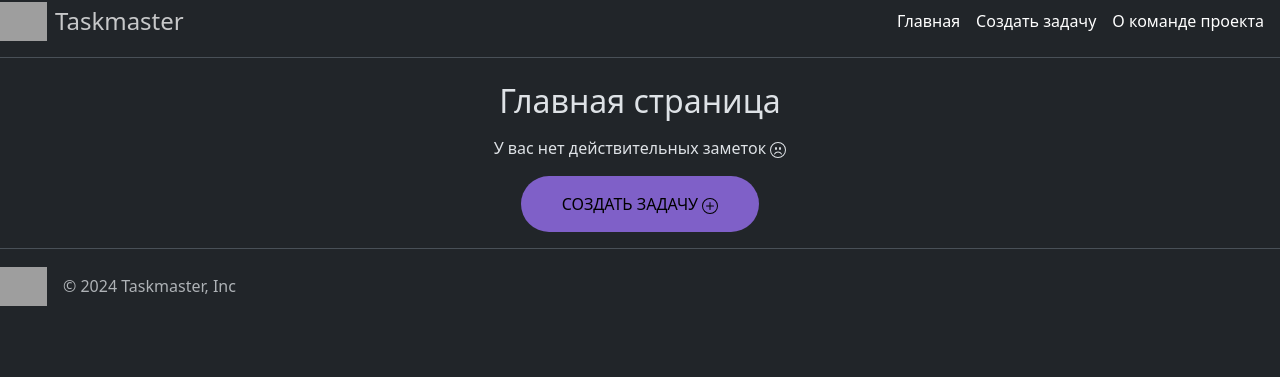
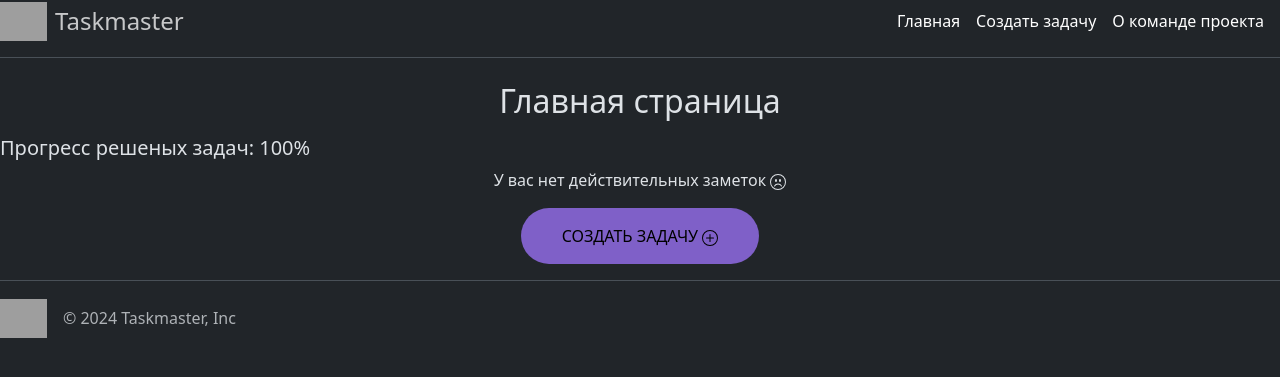
Before and after one commit to pan-day/Taskmaster, a Django app: page / in a window 1280 px wide. Shown: the top 377 px of the page. Run offline with Django 5.2, Linux system fonts and the light colour scheme; data that the repository does not hold is empty; grey boxes are pictures that could not be loaded.

Commit message:
V2 FINAL

```diff
--- a/taskmaster/myapp1/templates/myapp1/index.html
+++ b/taskmaster/myapp1/templates/myapp1/index.html
@@ -173,9 +173,8 @@
 
     {% block content %}
     <h2><p style="text-align: center;">Главная страница</p></h2>
-    <p>{{ count }}</p>
+    <h5>Прогресс решеных задач: {{ object_count }}%</h5>
         {% if tasks %}
-            <p>{{ count }}</p>
             <h6><p style="padding-left: 20px;">Действительные записи: <svg xmlns="http://www.w3.org/2000/svg" width="16" height="16" fill="currentColor" class="bi bi-arrow-down-right" viewBox="0 0 16 16">
                 <path fill-rule="evenodd" d="M14 13.5a.5.5 0 0 1-.5.5h-6a.5.5 0 0 1 0-1h4.793L2.146 2.854a.5.5 0 1 1 .708-.708L13 12.293V7.5a.5.5 0 0 1 1 0v6z"/>
               </svg></p></h6>
--- a/taskmaster/myapp1/views.py
+++ b/taskmaster/myapp1/views.py
@@ -8,7 +8,8 @@ from .forms import TaskForm
 
 def index(request):  #создаем метод index
     tasks = Task.objects.all()  # получаем все обьекты из модели Task(tasks - список)
-    return render(request, 'myapp1/index.html', {'title': 'Главная страница сайта', 'tasks': tasks})  # с помощью render можем указать, какой html шаблон будет подключен, в кавычках будет шаблон страницы
+    object_count = 100 - (Task.objects.all().count())  # считаем количество элементов в БД
+    return render(request, 'myapp1/index.html', {'title': 'Главная страница сайта', 'tasks': tasks, 'object_count': object_count})  # с помощью render можем указать, какой html шаблон будет подключен, в кавычках будет шаблон страницы
 
 def about(request):
     return render(request, 'myapp1/about-us.html')  # выводит определенный html текст на страничку
@@ -38,7 +39,3 @@ def delete(request, id):
         return HttpResponseRedirect("/")
     except Task.DoesNotExist:
         return HttpResponseNotFound("<h2>Task not found</h2>")
-
-def object_count(request):
-    count = Task.objects.all().count()
-    return render(request, 'index', {'count': count})  # считаем количество элементов в БД
```
Also changed, not shown: taskmaster/db.sqlite3.
